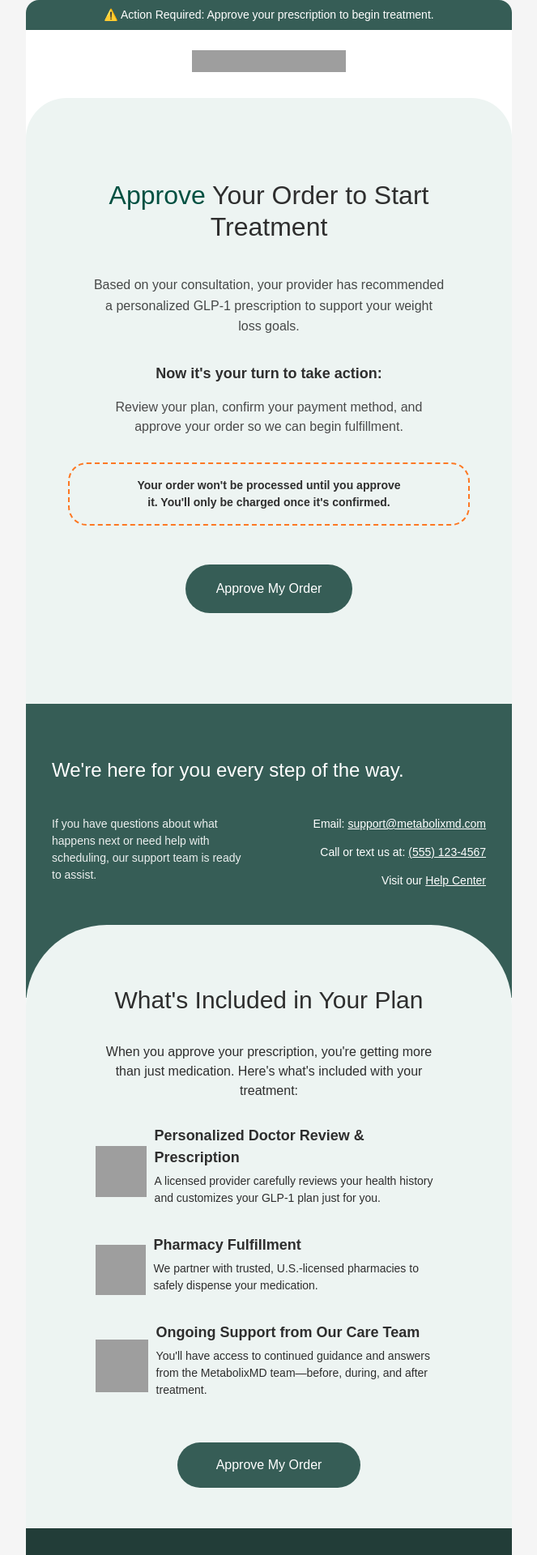
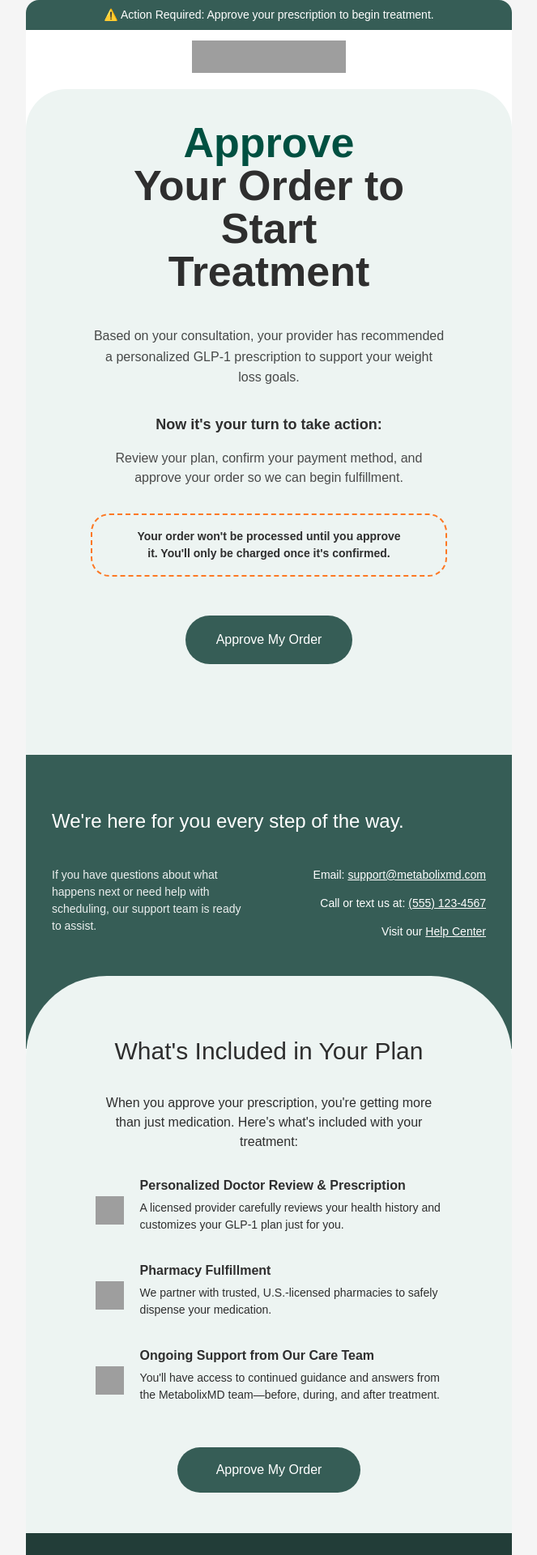
Before and after one commit to featuringmyself/metabolixmd-us-backend, a Node project: template src/views/completePaymentMail.ejs in a window 1280 px wide. Shown: the top 1920 px of the page at 81% size, without its empty margins (308-971 px from the left). Run offline with Node 20 templates, Linux system fonts and the light colour scheme; the template is opened without the code that fills it, so the values that code supplies are empty; some libraries are stand-ins or nearby versions; grey boxes are pictures that could not be loaded.

Commit message:
changed email styles

```diff
--- a/src/routes/test.routes.js
+++ b/src/routes/test.routes.js
@@ -55,8 +55,9 @@ router.post('/test-email', async (req, res) => {
 router.get('/send-email', async(req, res) => {
     try {
         // Render the mail.ejs template
-        const html = await ejs.renderFile(path.join(__dirname, '../views/ordermail.ejs'), {
-            customerName: "Test Customer" // You can make this dynamic by passing it in request
+        const html = await ejs.renderFile(path.join(__dirname, '../views/completePaymentMail.ejs'), {
+            customerName: "Test Customer", // You can make this dynamic by passing it in request
+            link: 'profile-details'
         });
 
         const sgMail = require('@sendgrid/mail');
--- a/src/views/completePaymentMail.ejs
+++ b/src/views/completePaymentMail.ejs
@@ -11,12 +11,12 @@
           ⚠️ Action Required: Approve your prescription to begin treatment.
         </div>
 
-        <div style="padding: 15px; margin: 10px 0; text-align: center; background-color: #fff;">
-          <img src="https://www.metabolixmd.com/logo.png" alt="MetabolixMD Logo" width="190" height="27" style="display: inline-block;">
+        <div style="padding: 10px; margin: 3px 0; text-align: center; background-color: #fff;">
+          <img src="https://metabolixmd-us.s3.eu-west-1.amazonaws.com/logo.png" alt="MetabolixMD Logo" width="190" height="40" style="display: inline-block;">
         </div>
 
-        <div style="padding: 0 32px 32px; background-color: #EDF4F2; border-radius: 50px 50px 0 0; padding-top: 80px;">
-            <h1 style="font-size: 32px; text-align: center; line-height: 1.2; font-weight: 400; margin-bottom: 20px;"><span style="color: #005041;">Approve</span> Your Order to Start Treatment</h1>
+        <div style="padding: 0 32px 32px; background-color: #EDF4F2; border-radius: 50px 50px 0 0; padding-top: 40px;">
+            <h1 style="font-size: 52px; text-align: center; line-height: 53px; font-weight: 550; margin-bottom: 20px; margin: 0 100px"><span style="color: #005041;">Approve</span> Your Order to Start Treatment</h1>
 
             <p style="text-align: center; color: #000000; margin-top: 40px; margin-bottom: 32px; font-size: 16px; line-height: 1.6; opacity: 70%;">
                 Based on your consultation, your provider has recommended<br>
@@ -32,7 +32,7 @@
                 </p>
             </div>
 
-            <div style="margin: 2rem auto; border: 2px solid #FD7823; border-style: dashed; border-radius: 23px; padding: 16px; text-align: center; font-size: 14px; font-weight: bold; max-width: 460px;">
+            <div style="margin: 2rem 3rem; border: 2px solid #FD7823; border-style: dashed; border-radius: 23px; padding: 16px; text-align: center; font-size: 14px; font-weight: bold; max-width: 460px;">
                 Your order won't be processed until you approve<br>
                 it. You'll only be charged once it's confirmed.
             </div>
@@ -65,26 +65,26 @@
             </p>
 
             <div style="width: 80%; margin: 10px auto;">
-                <div style="display: flex; align-items: center; margin-bottom: 20px;">
-                    <img src="https://www.metabolixmd.com/icons/doctor.png" alt="Doctor Icon" width="63" height="63" style="margin-right: 10px;">
+                <div style="display: flex; align-items: center; margin-bottom: 20px;gap:10px">
+                    <img src="https://metabolixmd-us.s3.eu-west-1.amazonaws.com/doctor.png" alt="Doctor Icon" width="35" height="35" style="margin-right: 10px;">
                     <div>
-                        <h4 style="font-size: 18px; font-weight: bold; margin: 0;">Personalized Doctor Review & Prescription</h4>
+                        <h4 style="font-size: 16px; font-weight: bold; margin: 0;">Personalized Doctor Review & Prescription</h4>
                         <p style="font-size: 14px; margin-top: 5px;">A licensed provider carefully reviews your health history and customizes your GLP-1 plan just for you.</p>
                     </div>
                 </div>
 
-                <div style="display: flex; align-items: center; margin-bottom: 20px;">
-                    <img src="https://www.metabolixmd.com/icons/pharmacy.png" alt="Pharmacy Icon" width="62" height="62" style="margin-right: 10px;">
+                <div style="display: flex; align-items: center; margin-bottom: 20px;gap:10px">
+                    <img src="https://metabolixmd-us.s3.eu-west-1.amazonaws.com/pharmacy.png" alt="Pharmacy Icon" width="35" height="35" style="margin-right: 10px;">
                     <div>
-                        <h4 style="font-size: 18px; font-weight: bold; margin: 0;">Pharmacy Fulfillment</h4>
+                        <h4 style="font-size: 16px; font-weight: bold; margin: 0;">Pharmacy Fulfillment</h4>
                         <p style="font-size: 14px; margin-top: 5px;">We partner with trusted, U.S.-licensed pharmacies to safely dispense your medication.</p>
                     </div>
                 </div>
 
-                <div style="display: flex; align-items: center;">
-                    <img src="https://www.metabolixmd.com/icons/support.png" alt="Support Icon" width="65" height="65" style="margin-right: 10px;">
+                <div style="display: flex; align-items: center;gap:10px">
+                    <img src="https://metabolixmd-us.s3.eu-west-1.amazonaws.com/onGoingSupport.png" alt="Support Icon" width="35" height="35" style="margin-right: 10px;">
                     <div>
-                        <h4 style="font-size: 18px; font-weight: bold; margin: 0;">Ongoing Support from Our Care Team</h4>
+                        <h4 style="font-size: 16px; font-weight: bold; margin: 0;">Ongoing Support from Our Care Team</h4>
                         <p style="font-size: 14px; margin-top: 5px;">You'll have access to continued guidance and answers from the MetabolixMD team—before, during, and after treatment.</p>
                     </div>
                 </div>
@@ -96,23 +96,23 @@
         </div>
 
         <div style="background-color: #223D38; padding: 80px 0 40px; text-align: center;">
-            <img src="https://www.metabolixmd.com/logo-white.png" alt="MetabolixMD Logo" width="200" height="35" style="margin-bottom: 30px;">
+            <img src="https://metabolixmd-us.s3.eu-west-1.amazonaws.com/metabolix+white.png" alt="MetabolixMD Logo" width="200" height="35" style="margin-bottom: 30px;">
 
             <p style="color: white; margin-top: 3rem; font-weight: lighter;">Clinically guided weight loss—fast, affordable,<br>and entirely online.</p>
 
             <div style="margin: 30px 0;">
-                <a href="https://www.facebook.com/metabolixmd" style="margin: 0 5px;"><img src="https://www.metabolixmd.com/icons/facebook.png" alt="Facebook" width="24" height="24"></a>
-                <a href="https://www.instagram.com/metabolixmd" style="margin: 0 5px;"><img src="https://www.metabolixmd.com/icons/instagram.png" alt="Instagram" width="24" height="24"></a>
-                <a href="https://www.x.com/metabolixmd" style="margin: 0 5px;"><img src="https://www.metabolixmd.com/icons/twitter.png" alt="Twitter" width="24" height="24"></a>
+                <a href="https://www.facebook.com/metabolixmd" style="margin: 0 5px;"><img src="https://metabolixmd-us.s3.eu-west-1.amazonaws.com/Facebook.png" alt="Facebook" ></a>
+                <a href="https://www.instagram.com/metabolixmd" style="margin: 0 5px;"><img src="https://metabolixmd-us.s3.eu-west-1.amazonaws.com/instagram.png" alt="Instagram" ></a>
+                <a href="https://www.x.com/metabolixmd" style="margin: 0 5px;"><img src="https://metabolixmd-us.s3.eu-west-1.amazonaws.com/X.png" alt="Twitter"></a>
             </div>
 
-            <div style="display: flex; justify-content: space-between; margin: 0 auto 30px; width: 85%;">
-                <a href="https://www.metabolixmd.com/profile-details" style="background-color: #365D56; color: white; padding: 10px 0; border-radius: 25px; font-size: 12px; text-decoration: none; flex: 0 0 30%; text-align: center;">Account Log In</a>
-                <a href="https://www.metabolixmd.com/get-started" style="background-color: #365D56; color: white; padding: 10px 0; border-radius: 25px; font-size: 12px; text-decoration: none; flex: 0 0 30%; text-align: center;">Refill Prescription</a>
-                <a href="https://www.metabolixmd.com/contact-us" style="background-color: #365D56; color: white; padding: 10px 0; border-radius: 25px; font-size: 12px; text-decoration: none; flex: 0 0 30%; text-align: center;">Contact Support</a>
+            <div style=" margin: 0 auto 30px; width: 85%; ">
+                <a href="https://www.metabolixmd.com/profile-details" style="background-color: #365D56; color: white; padding: 10px ; border-radius: 25px; font-size: 12px; text-decoration: none; flex: 0 0 30%; text-align: center; display:inline-block">Account Log In</a>
+                <a href="https://www.metabolixmd.com/get-started" style="background-color: #365D56; color: white; padding: 10px ; border-radius: 25px; font-size: 12px; text-decoration: none; flex: 0 0 30%; text-align: center; display: inline-block">Refill Prescription</a>
+                <a href="https://www.metabolixmd.com/contact-us" style="background-color: #365D56; color: white; padding: 10px ; border-radius: 25px; font-size: 12px; text-decoration: none; flex: 0 0 30%; text-align: center; display: inline-block">Contact Support</a>
             </div>
 
-            <p style="font-size: 12px; color: white; text-align: center; line-height: 150%;">MetabolixMD 2025.<br>4414 82nd St, Suite 212, Lubbock, TX 79424<br>info@metabolixmd.com</p>
+            <p style="font-size: 12px; color: white; text-align: center; line-height: 150%;">MetabolixMD 2025.<br>4414 82nd St, Suite 212, Lubbock, TX 79424<br>consultant@metabolixmd.com</p>
 
             <div style="margin: 10px 5px;">
                 <a href="https://www.metabolixmd.com/privacy-policy" style="color: white; opacity: 70%; font-size: 15px; text-decoration: none;">Privacy Policy</a>
--- a/src/views/ordermail.ejs
+++ b/src/views/ordermail.ejs
@@ -161,7 +161,7 @@
         </div>
 
         <div style="background-color: #223d38; color: white; padding: 40px 30px 20px; text-align: center;">
-            <img src="https://metabolixmd-us.s3.eu-west-1.amazonaws.com/logo.png" alt="MetabolixMD" style="margin-bottom: 10px; width: 50%;">
+            <img src="https://metabolixmd-us.s3.eu-west-1.amazonaws.com/metabolix+white.png" alt="MetabolixMD" style="margin-bottom: 10px; width: 50%;">
             <p style="font-size: 18px; margin-bottom: 30px; font-weight: 300;">Clinically guided weight loss—fast, affordable,<br>and entirely online.</p>
 
             <div style="margin-bottom: 30px;">
```
